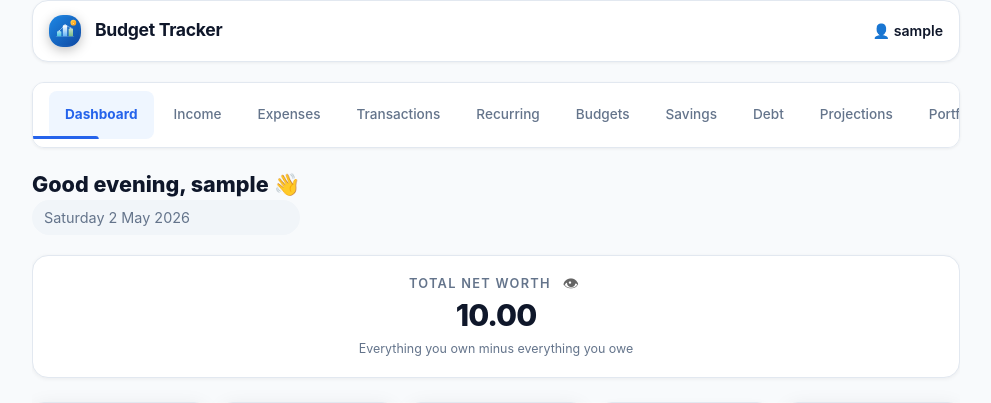
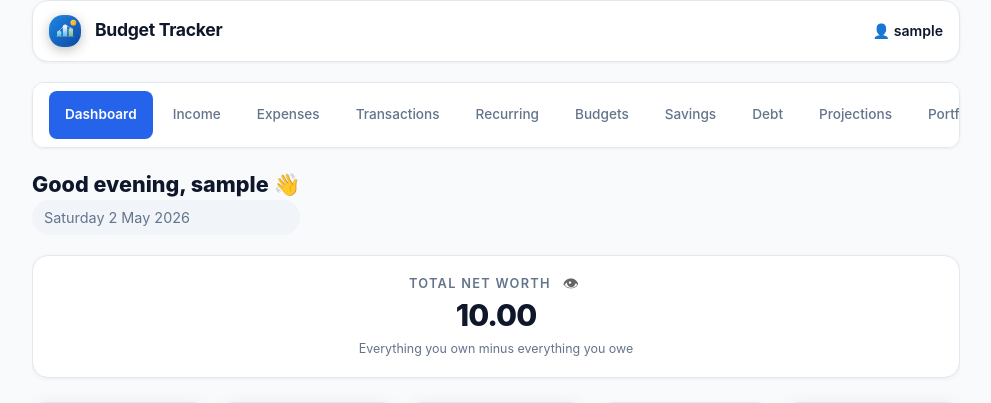
Before and after one commit to akoladegrace237-star/Budget-Tracker, a Flask app: page /dashboard in a window 1280 px wide. Shown: the top 403 px of the page, without its empty margins (144-1135 px from the left). Run offline with Flask 3, Linux system fonts and the light colour scheme; the visitor is signed in with stand-in values (Sample User, id 1); data comes from the database, SQL or seed files in the repository; data that the repository does not hold is empty; some libraries are stand-ins or nearby versions.

Commit message:
Fix: persist net worth hide state, solid blue active tab highlight

```diff
--- a/static/css/style.css
+++ b/static/css/style.css
@@ -480,18 +480,11 @@ body {
   color: var(--primary-color, #2563EB);
 }
 .tab-btn.active {
-  background: var(--primary-light, #eff6ff);
-  color: var(--primary-color, #2563EB);
-  font-weight: 700;
+  background: var(--primary-color, #2563EB) !important;
+  color: #fff !important;
+  font-weight: 600;
 }
-.tab-btn.active::after {
-  content: '';
-  position: absolute;
-  bottom: 0; left: 12px; right: 12px;
-  height: 3px;
-  background: var(--primary-color, #2563EB);
-  border-radius: 3px 3px 0 0;
-}
+.tab-btn.active::after { display: none; }
 .logout-tab-btn { color: var(--danger-color, #EF4444) !important; }
 .logout-tab-btn:hover { background: rgba(239,68,68,.1) !important; }
 
--- a/static/js/dashboard.js
+++ b/static/js/dashboard.js
@@ -30,6 +30,7 @@ function setGreeting(username) {
 function populateCards(data) {
     const t = data.totals;
     setText('netWorthAmount',          fmt(t.net_worth));
+    if (window.applyNwMask) window.applyNwMask();
     setText('totalIncome',             fmt(t.income));
     setText('totalExpenses',           fmt(t.expenses));
     setText('totalSavings',            fmt(t.savings));
--- a/templates/dashboard.html
+++ b/templates/dashboard.html
@@ -168,8 +168,19 @@
 <script src="{{ url_for('static', filename='js/dashboard.js') }}"></script>
 <script>
 // ── Net Worth visibility toggle ──────────────────────────────
-let _nwHidden = false;
+let _nwHidden = localStorage.getItem('nwHidden') === 'true';
 let _nwValue  = '';
+
+// Called by dashboard.js after it sets the real value via fetch
+function applyNwMask() {
+    if (!_nwHidden) return;
+    const amountEl = document.getElementById('netWorthAmount');
+    const eyeEl    = document.getElementById('nwEyeIcon');
+    if (!amountEl) return;
+    _nwValue = amountEl.textContent;
+    amountEl.textContent = '••••••';
+    if (eyeEl) eyeEl.textContent = '🙈';
+}
 
 function toggleNetWorth() {
     const amountEl = document.getElementById('netWorthAmount');
@@ -185,6 +196,7 @@ function toggleNetWorth() {
         eyeEl.textContent    = '👁';
         _nwHidden = false;
     }
+    localStorage.setItem('nwHidden', _nwHidden);
 }
 </script>
 {% endblock %}
```
